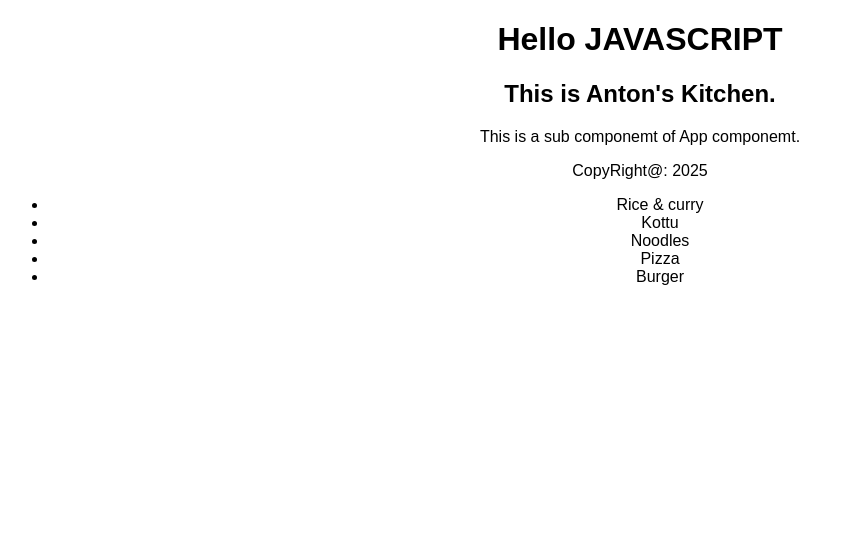
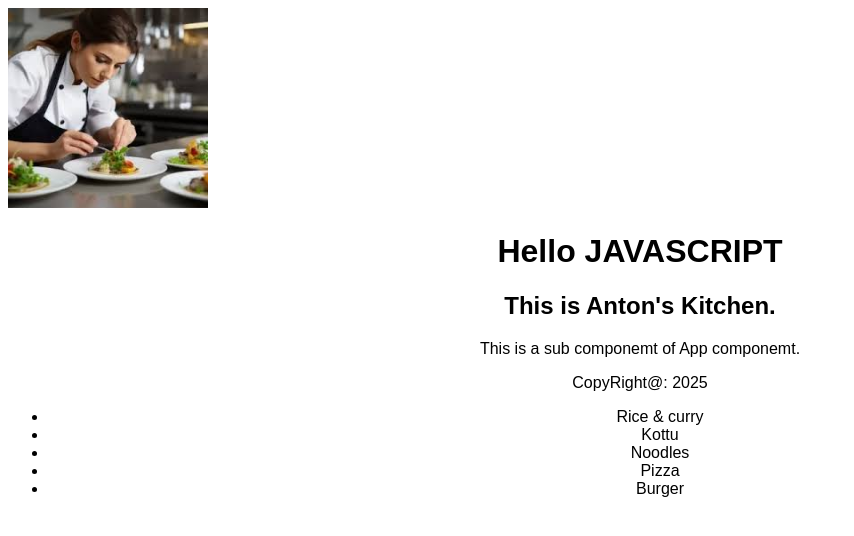
Before and after one commit to shiranta/React_Sample_Proj, a React (Create React App) app: page / in a window 1280 px wide. Shown: the top 536 px of the page, without its empty margins (0-854 px from the left). Built offline with nearby package versions, Linux system fonts and the light colour scheme.

Commit message:
Add a image

```diff
--- a/src/App.js
+++ b/src/App.js
@@ -1,4 +1,5 @@
 import "./styles.css";
+import chef from "./Images/chef.jpg";
 
 //vriables
 let subject = "JavaScript";
@@ -29,10 +30,14 @@ function Main({dishes}) {
 
 export default function App() {
   return (
-    <div className="App" >
+    <main>
+      <img src={chef} height={200} alt="chef" ></img>
+      <div className="App" >
       <h1>Hello {subject.toUpperCase()}</h1>
       <Header name="Anton" year={2025}/>
       <Main dishes={items} />
     </div>
+    </main>
+
   );
 }
```
Also changed, not shown: src/Images/chef.jpg (added).
